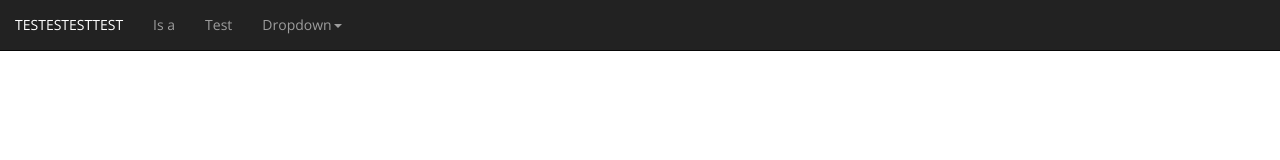
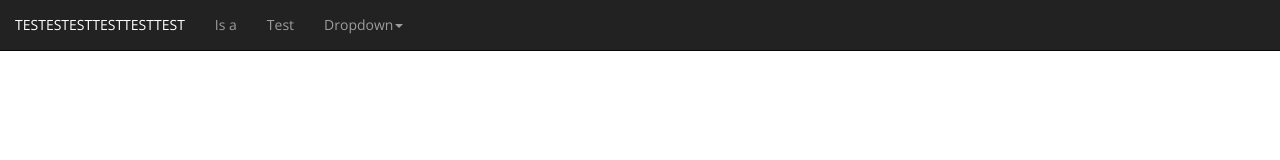
Before and after one commit to necholasg/Stay-On-Course, a website: page client/index.html in a window 1280 px wide. Drawn offline with nearby package versions, Linux system fonts and the light colour scheme; some packages are replaced by stand-ins of ours; no server answers.

Commit message:
Second Commit test

```diff
--- a/client/index.html
+++ b/client/index.html
@@ -45,7 +45,7 @@
         <div class="collapse navbar-collapse" ng-class="!navCollapsed && 'in'">
           <ul class="nav navbar-nav">
 
-            <li><a href="#">TESTESTESTTEST</a></li>
+            <li><a href="#">TESTESTESTTESTTESTTEST</a></li>
             <li><a href="#">Is a</a></li>
             <li><a href="#">Test</a></li>
 
```
